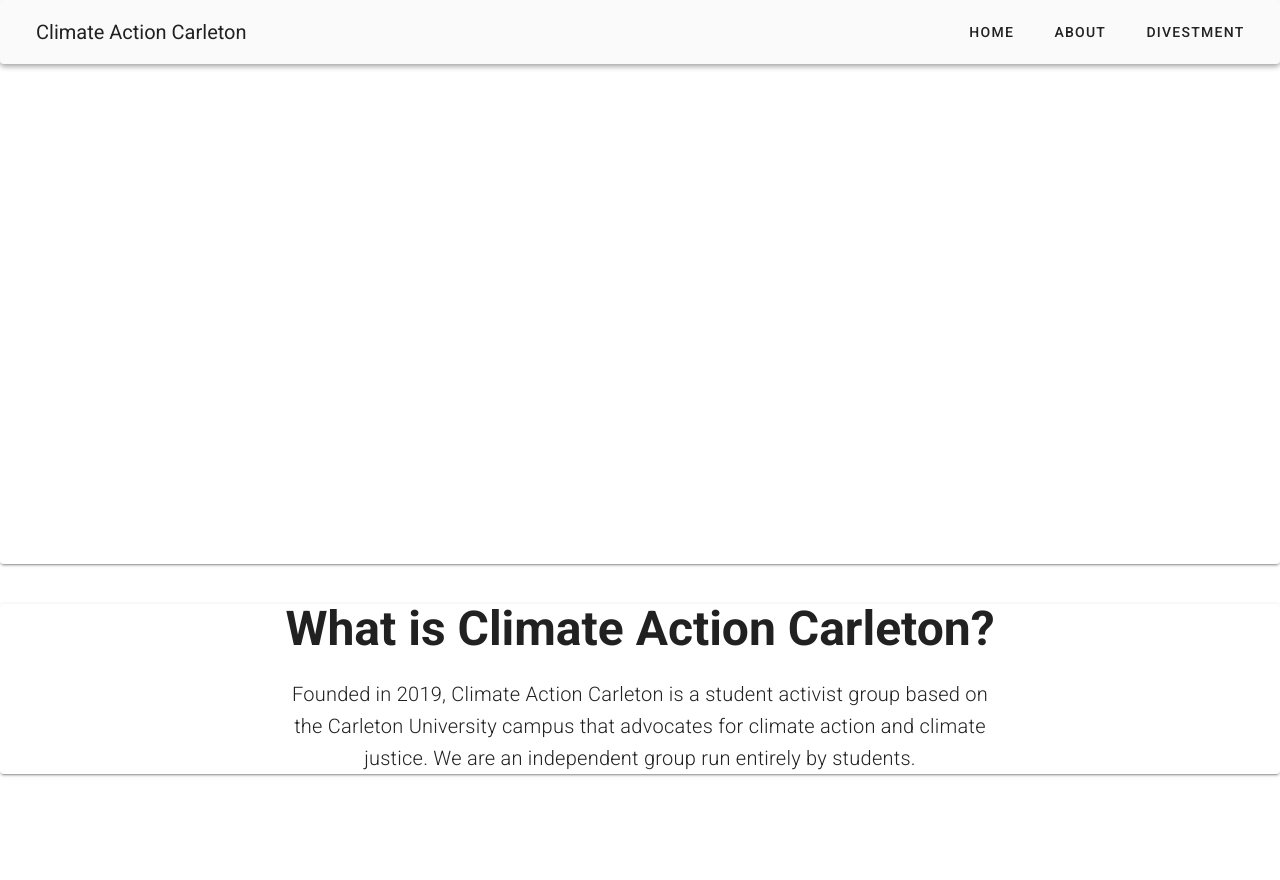
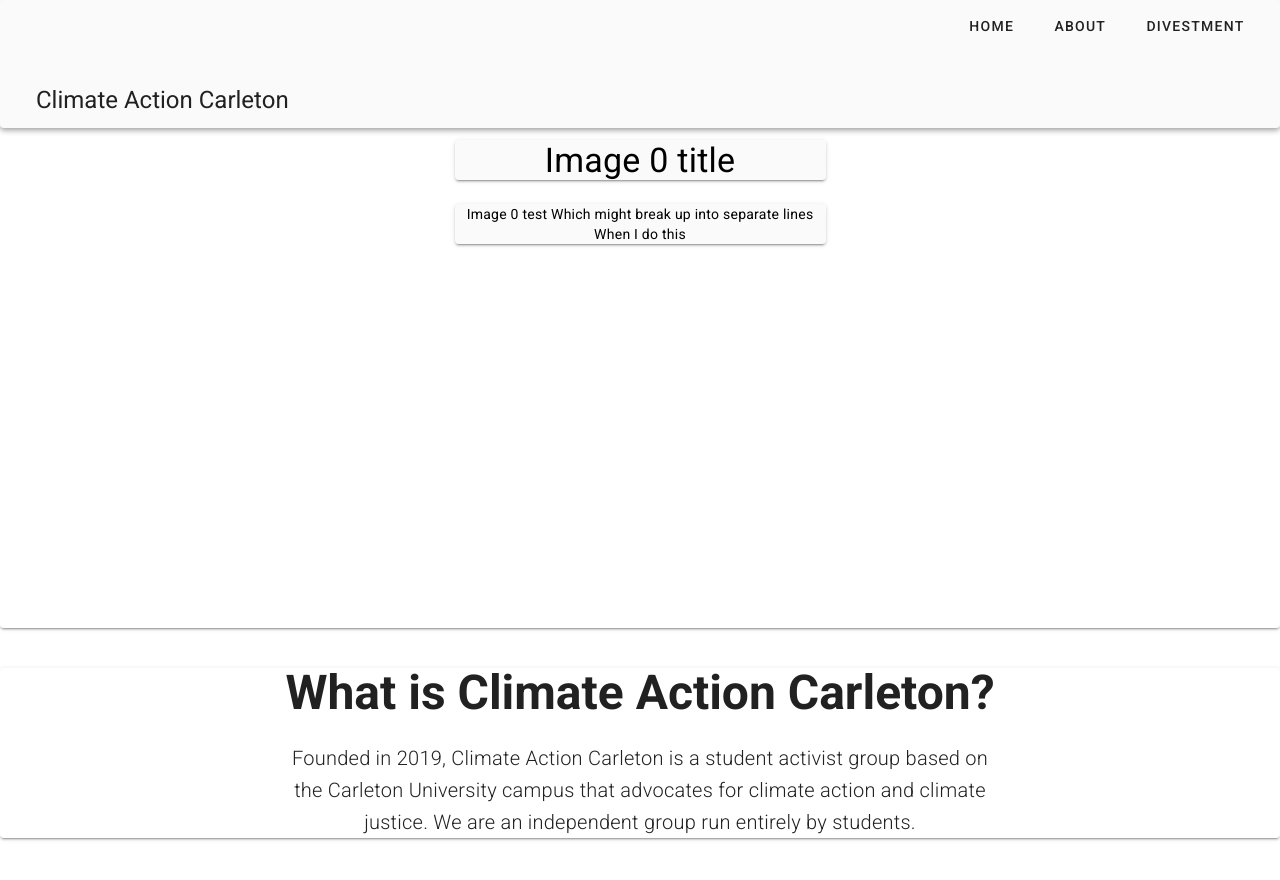
Before and after one commit to CameronDickie/cac, a Vue app: page / in a window 1280 px wide. Shown: the top 880 px of the page. Built offline with nearby package versions, Linux system fonts and the light colour scheme.

Commit message:
Added back the text on the carousel, changed the styling of text
also added scripting functionality into the text, as one block... next step is to make it iterate through an array of lines of text bc vuetify carousel is friggin dumb

```diff
--- a/src/components/Carousel.vue
+++ b/src/components/Carousel.vue
@@ -14,7 +14,26 @@
       :src="item.src"
       reverse-transition="fade-transition"
       transition="fade-transition"
-    ></v-carousel-item>
+    >
+      <div>
+        <v-container>
+          <v-row>
+            <v-col xs3></v-col>
+            <v-col xs9>
+              <v-card color="grey lighten-5" class="black--text text-h4 text-center">{{item.title}}</v-card>
+            </v-col>
+            <v-col xs3></v-col>
+          </v-row>
+          <v-row>
+            <v-col xs3></v-col>
+            <v-col xs9>
+              <v-card color="grey lighten-5" class="black--text text-body-2 text-center">{{item.text}}</v-card>
+            </v-col>
+            <v-col xs3></v-col>
+          </v-row>
+        </v-container>
+      </div>
+    </v-carousel-item>
   </v-carousel>
 </template>
 
@@ -40,26 +59,31 @@ export default {
       slides: ["First", "Second", "Third", "Fourth", "Fifth"],
       items: [
         {
+          title: "Image 0 title",
           text:
             "Image 0 test Which might break up into separate lines When I do this",
           src: imgs[0],
         },
         {
+          title: "Image 1 title",
           text:
             "Image 1 test Which might break up into separate lines When I do this",
           src: imgs[1],
         },
         {
+          title: "Image 2 title",
           text:
             "Image 2 test Which might break up into separate lines When I do this",
           src: imgs[2],
         },
         {
+          title: "Image 3 title",
           text:
             "Image 3 test Which might break up into separate lines When I do this",
           src: imgs[3],
         },
         {
+          title: "Image 4 title",
           text:
             "Image 4 test Which might break up into separate lines When I do this",
           src: imgs[4],
--- a/src/components/Header.vue
+++ b/src/components/Header.vue
@@ -1,7 +1,7 @@
 <template>
   <nav>
     <v-card style="margin:auto;">
-      <v-app-bar app color="grey lighten-5">
+      <v-app-bar prominent shrink-on-scroll app color="grey lighten-5">
         <v-app-bar-nav-icon class="hidden-md-and-up" @click="drawer = !drawer"></v-app-bar-nav-icon>
         <v-toolbar-title>Climate Action Carleton</v-toolbar-title>
         <v-spacer></v-spacer>
@@ -10,12 +10,7 @@
         <v-btn flat text large class="hidden-sm-and-down" href="/divestment">Divestment</v-btn>
       </v-app-bar>
     </v-card>
-    <v-navigation-drawer
-      v-model="drawer"
-      app
-      disable-resize-watcher="true"
-      class="grey lighten-5"
-    >
+    <v-navigation-drawer v-model="drawer" app disable-resize-watcher="true" class="grey lighten-5">
       <v-list-item>
         <v-list-item-content>
           <v-list-item-title class="title">Climate Action Carleton</v-list-item-title>
```
Also changed, not shown: src/assets/media-content/imgs/erth.jpg (added).
